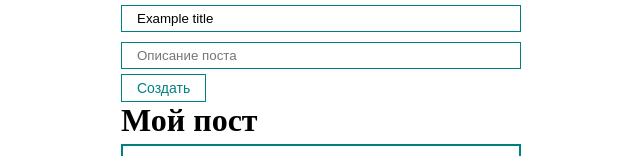
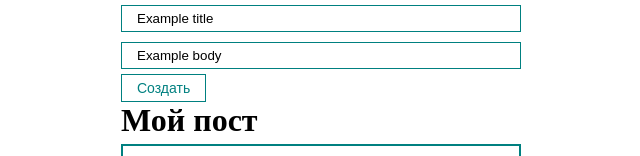
Before and after one commit to dimaNuts/ReactStudy, a React (Create React App) app in the folder my-app/: page / in a window 1280 px wide. Shown: the top 156 px of the page, without its empty margins (319-959 px from the left). Built offline with nearby package versions, Linux system fonts and the light colour scheme.

Commit message:
Create newPost
*create condition [body, setBody]
*add value=body and onChange for MyInput body
*create obj newPost
*add newPost for setPosts in condition [posts, setPosts]

```diff
--- a/my-app/src/App.js
+++ b/my-app/src/App.js
@@ -13,9 +13,18 @@ function App() {
   ]);
 
   const [title, setTitle] = useState('Example title');
+  const [body, setBody] = useState('Example body');
+
   const addNewPost = (e) => {
     e.preventDefault();
-    console.log(title);
+
+    const newPost = {
+      id: Date.now(),
+      title,
+      body
+    };
+
+    setPosts([...posts, newPost]);
   }
 
 
@@ -27,7 +36,11 @@ function App() {
          onChange={e => setTitle(e.target.value)}
          type="text"
          placeholder="Название поста"/>
-        <MyInput type="text" placeholder="Описание поста"/>
+        <MyInput
+         value={body}
+         onChange={e => setBody(e.target.value)}
+         type="text"
+         placeholder="Описание поста"/>
         <MyButton onClick={addNewPost}>Создать</MyButton>
       </form>
       <PostList posts={posts} title='Мой пост'/>
```
